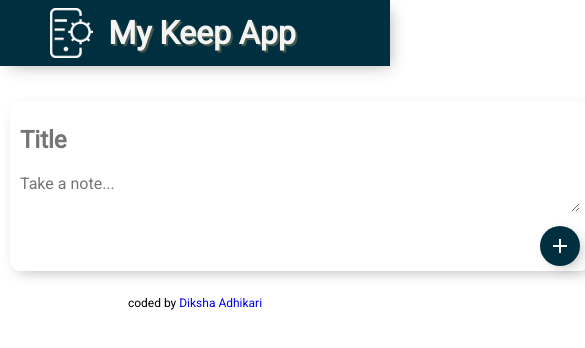
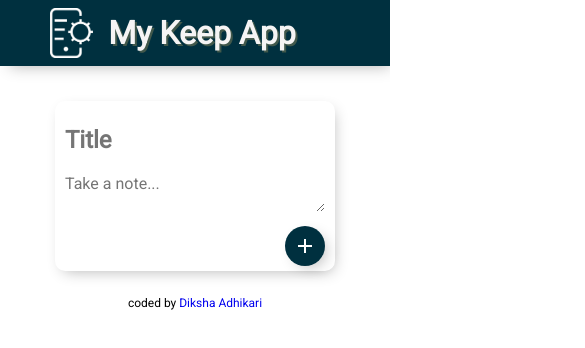
Before and after one commit to DikshaAdhikari/Keep-App, a React (Create React App) app: page / in a window 390 px wide. Shown: the top 348 px of the page, 585 px wide, since content can reach past the window. Built offline with nearby package versions, Linux system fonts and the light colour scheme.

Commit message:
mobile friendly

```diff
--- a/src/components/create-note/create-note.styles.css
+++ b/src/components/create-note/create-note.styles.css
@@ -1,43 +1,68 @@
-.main_note{
+.main_note {
     width: 600px;
     padding: 15px 10px 5px 10px;
     margin: 20px auto;
 }
-form{
+
+form {
     color: #000;
     padding: 15px 10px 5px 10px;
-    box-shadow: 3px 5px 15px -5px rgba(0,0,0,0.3);
+    box-shadow: 3px 5px 15px -5px rgba(0, 0, 0, 0.3);
     border-radius: 10px;
 }
 
-input{
+input {
     font-size: 1.5rem !important;
     font-weight: bold;
 }
 
-input, textarea{
+input,
+textarea {
     width: 100%;
     border: none;
     outline: none;
     font-size: 1rem;
     margin: 10px 0;
 }
-.plus-sign{
+
+.plus-sign {
     color: white;
     cursor: pointer;
 }
-.plus-sign:hover{
+
+.plus-sign:hover {
     color: #00303f;
 }
-.btn{
+
+.btn {
     min-width: 30px !important;
     height: 40px;
     position: absolute;
     left: 520px;
-    box-shadow: 5px 5px 15px -5px rgba(0,0,0,0.3);
+    box-shadow: 5px 5px 15px -5px rgba(0, 0, 0, 0.3);
     border-radius: 50% !important;
     background: #00303f !important;
 }
-.btn:hover{
+
+.btn:hover {
     background-color: aliceblue !important;
 }
+
+@media (max-width: 680px) {
+    .main_note {
+        width: 400px;
+    }
+
+    .btn {
+        left: 320px;
+    }
+}
+
+@media (max-width: 410px) {
+    .main_note {
+        width: 300px;
+    }
+    .btn {
+        left: 220px;
+    }
+}
--- a/src/components/note/note.styles.css
+++ b/src/components/note/note.styles.css
@@ -1,3 +1,4 @@
+
 .note{
     border-radius: 7px;
     box-shadow: 3px 5px 15px -5px rgba(0,0,0,0.3);
@@ -23,3 +24,12 @@
     box-shadow: 5px 5px 15px -5px rgba(0,0,0,0.3);
     border-radius: 50% !important;
 }
+@media (max-width:680px){
+    .note{
+        width: 150px;
+        margin: 16px 20px;
+    }
+    .note .btn-d{
+        left: 90px;
+    }
+}
```
Also changed, not shown: src/components/header/header.styles.css (line endings or trailing spaces), 2 other files (tests, documents, lock files or other folders).
